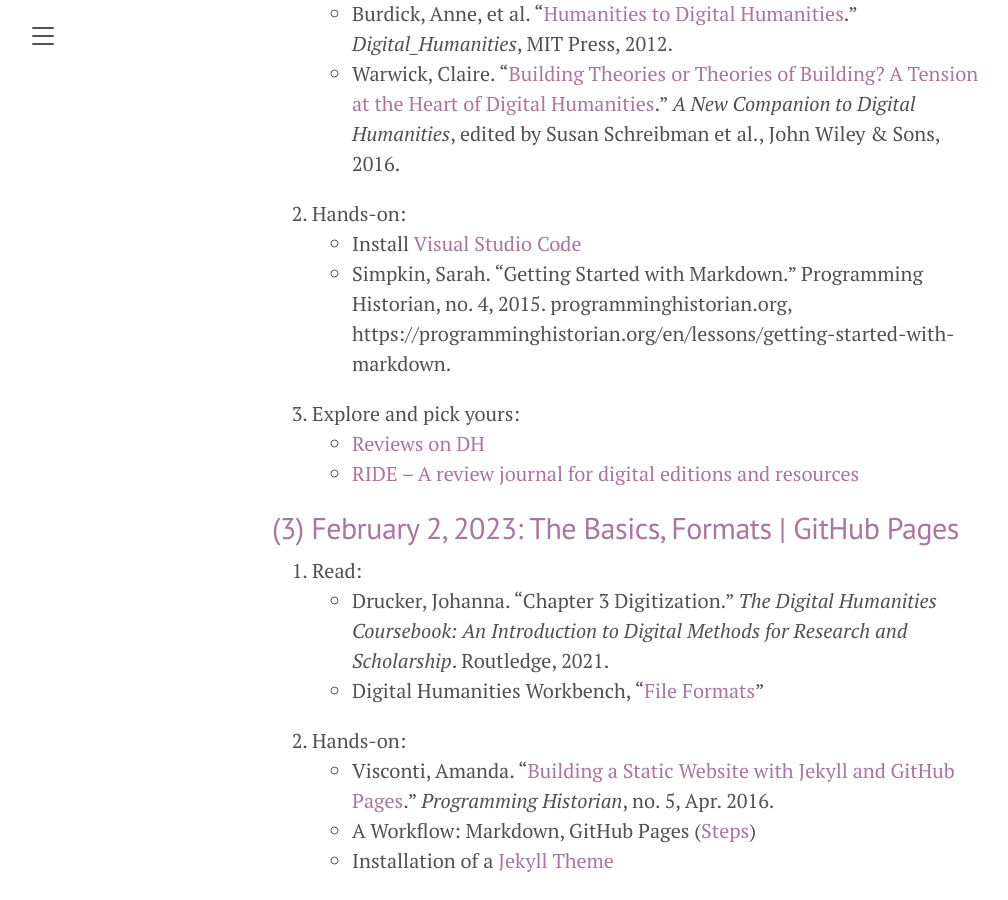
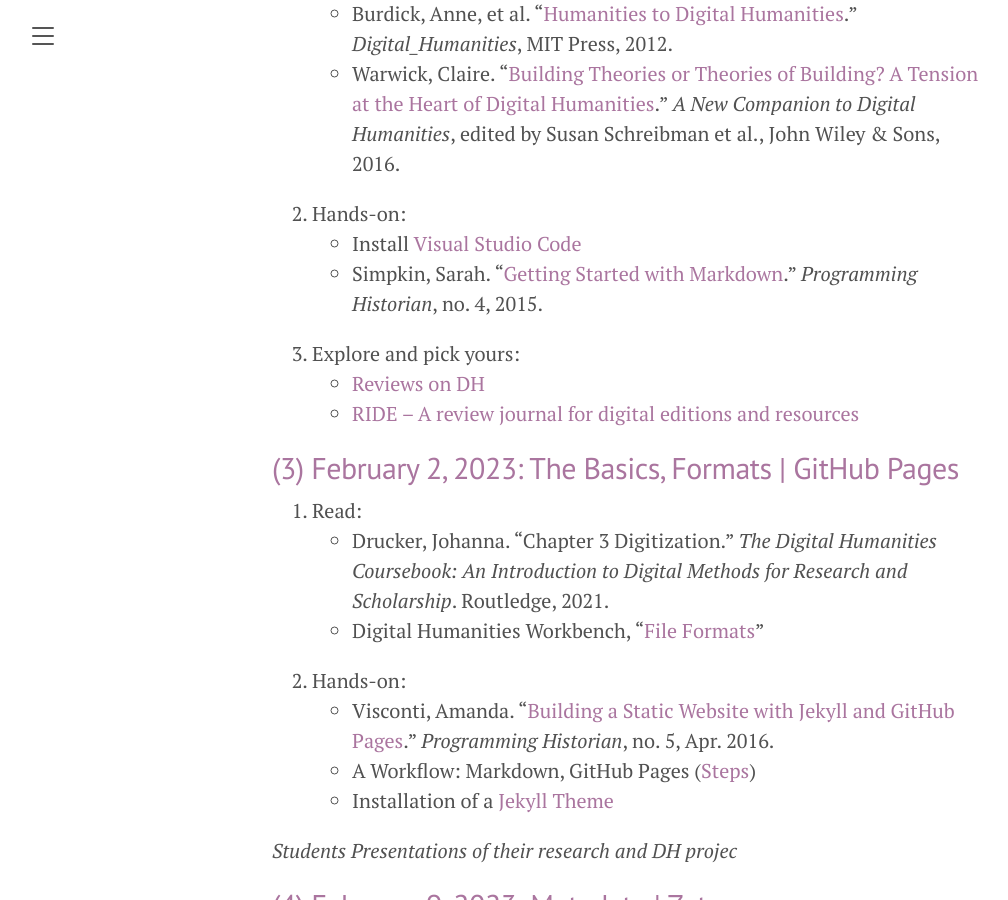
Before and after one commit to susannalles/DHPracticum_Spring23, a Jekyll site: the page built from schedule.md, in a window 1280 px wide and 900 px high, scrolled down 550 px. Shown: the whole window, without its empty margins (8-1016 px from the left). Built offline with Jekyll 4.4.1, drawn with Linux system fonts in a browser that asks for light colours.

Commit message:
Update schedule.md

```diff
--- a/schedule.md
+++ b/schedule.md
@@ -18,7 +18,7 @@ title: Program
   - Warwick, Claire. “[Building Theories or Theories of Building? A Tension at the Heart of Digital Humanities](http://ebookcentral.proquest.com/lib/miami/detail.action?docID=4093339).” *A New Companion to Digital Humanities*, edited by Susan Schreibman et al., John Wiley & Sons, 2016.
 2. Hands-on:
   - Install [Visual Studio Code](https://code.visualstudio.com/)
-  - Simpkin, Sarah. “Getting Started with Markdown.” Programming Historian, no. 4, 2015. programminghistorian.org, https://programminghistorian.org/en/lessons/getting-started-with-markdown.
+  - Simpkin, Sarah. “[Getting Started with Markdown](https://programminghistorian.org/en/lessons/getting-started-with-markdown).” *Programming Historian*, no. 4, 2015.
 3. Explore and pick yours:
   - [Reviews on DH](https://reviewsindh.pubpub.org/)
   - [RIDE – A review journal for digital editions and resources](https://ride.i-d-e.de/)
```
